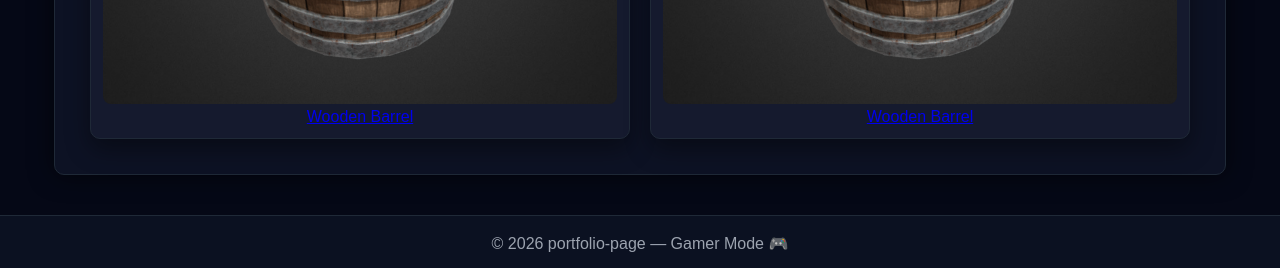
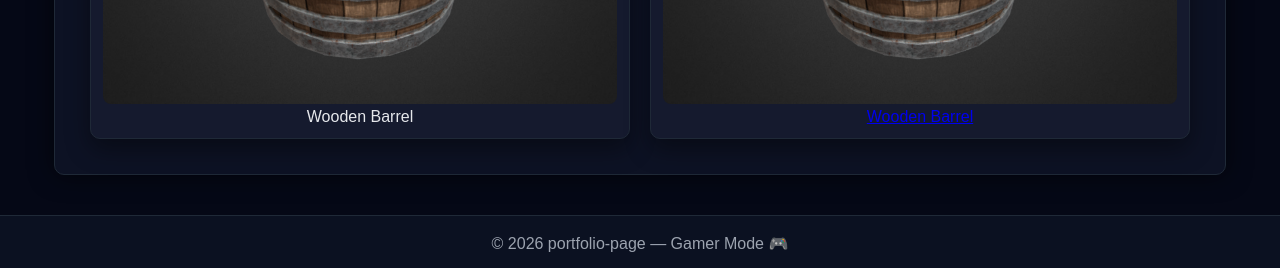
Before and after one commit to DarkAaron999/portfolio-page, a Jekyll site: the page built from 3dart.md, in a window 1280 px wide. Shown: the part 790-1058 px from the top of the page. Built offline with Jekyll 4.4.1, drawn with Linux system fonts in a browser that asks for light colours.

Commit message:
Fix project card title markup in 3dart.md

```diff
--- a/3dart.md
+++ b/3dart.md
@@ -12,8 +12,8 @@
 <div class="project-card">
   <a href="/portfolio-page/barrel.html">
     <img src="/portfolio-page/assets/images/3dart_project.png">
-    <div class="project-card-title">Wooden Barrel</div>
   </a>
+  <div class="project-card-title">Wooden Barrel</div>
 </div>
 
 <div class="project-card">
```
